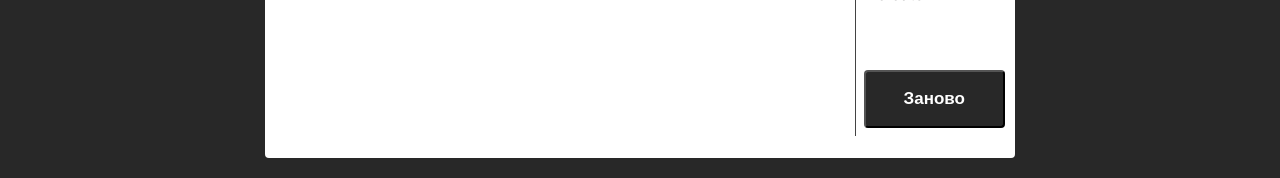
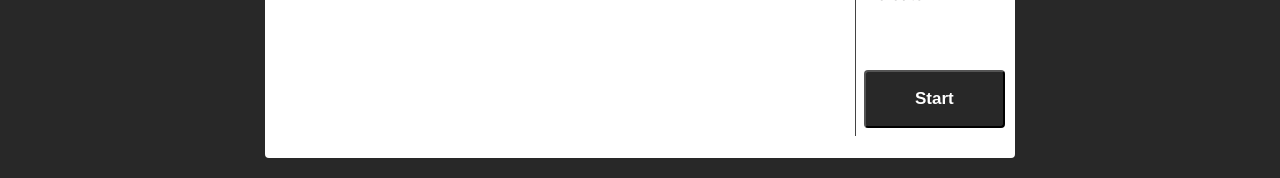
Before and after one commit to KachmaZ/NewGenType, a Vue app: page / in a window 1280 px wide. Shown: the part 246-424 px from the top of the page. Built offline with nearby package versions, Linux system fonts and the light colour scheme.

Commit message:
Variable start button

```diff
--- a/src/components/MainSection/MainSectionButton.vue
+++ b/src/components/MainSection/MainSectionButton.vue
@@ -1,11 +1,15 @@
 <template>
     <button>
-        Заново
+        <span v-if="store.processedText.length === 0">Start</span>
+        <span v-else>Restart</span>
     </button>
 </template>
 
 <script setup>
+import { useIndexStore } from "../../store";
 
+
+const store = useIndexStore()
 </script>
 
 <style lang="scss" scoped>
```
